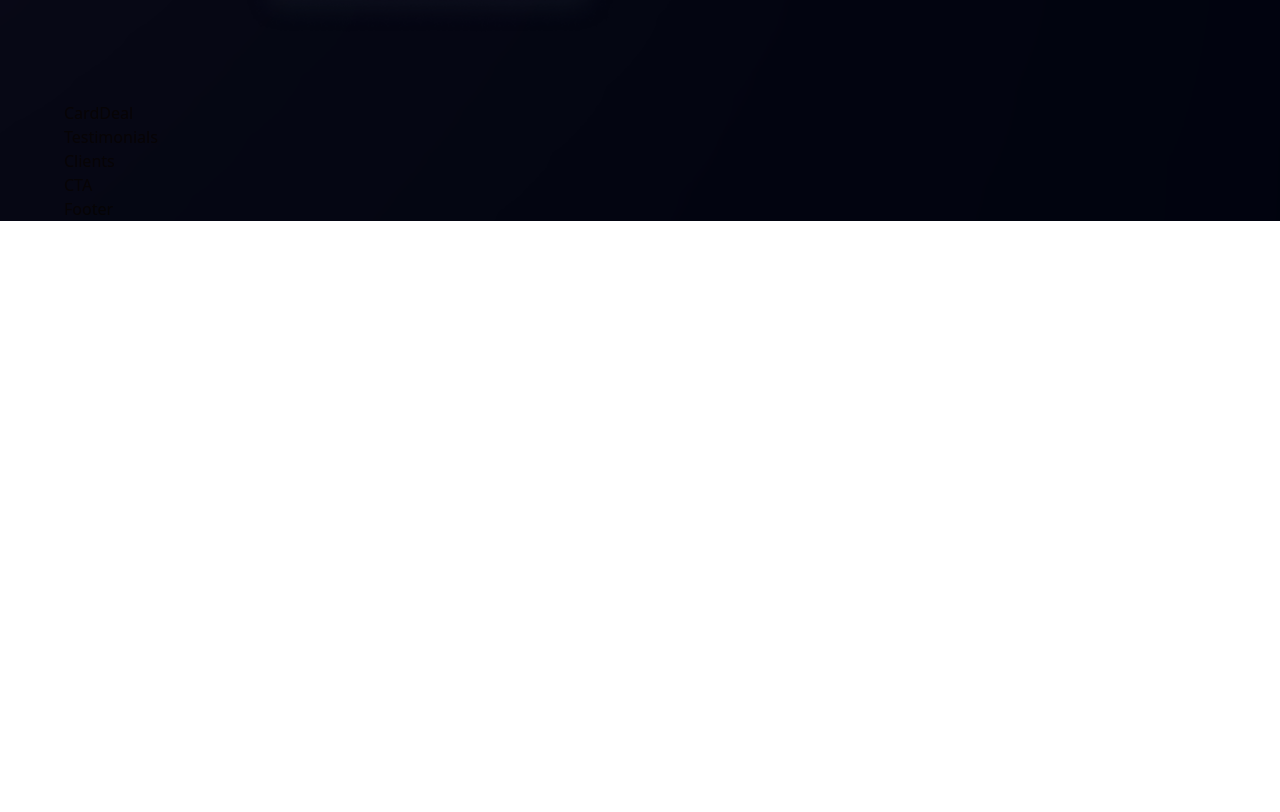
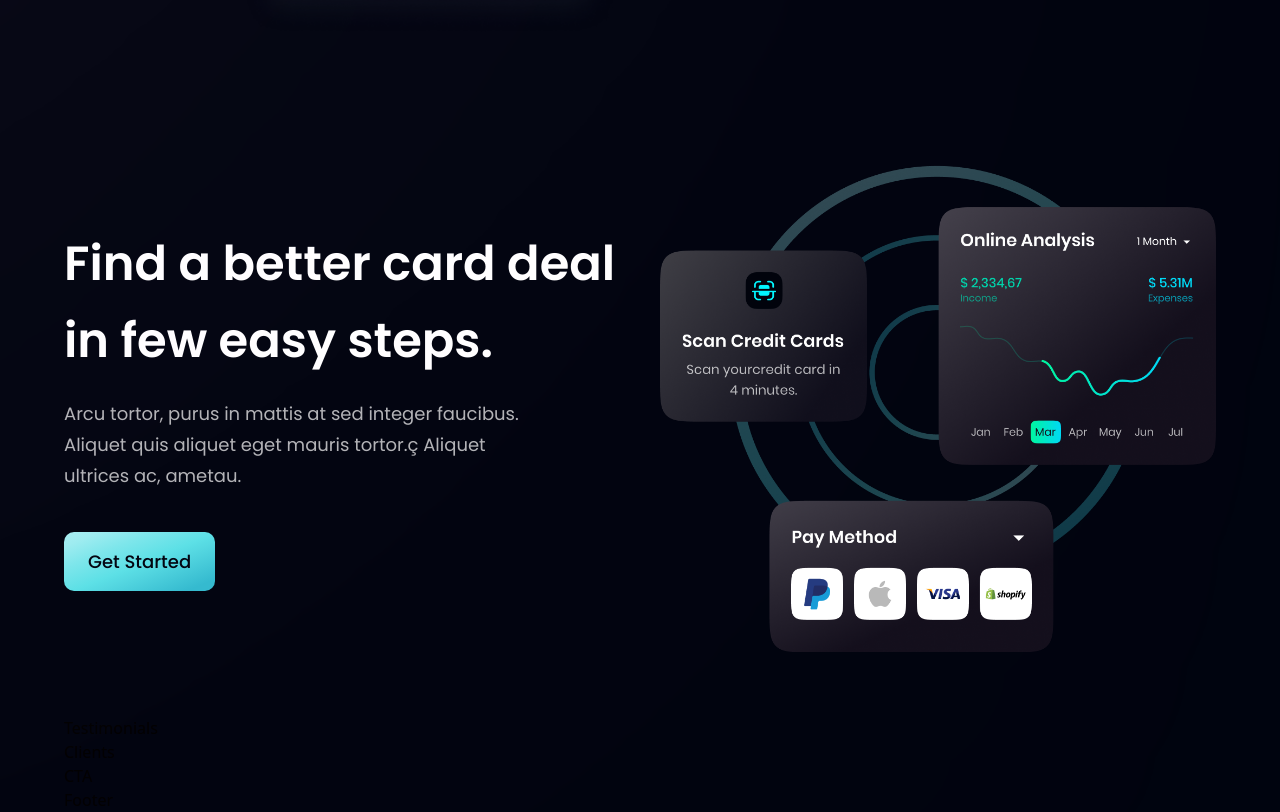
Before and after one commit to Zeviks/BankUI, a React (Vite) app: page / in a window 1280 px wide. Shown: the part 2172-2984 px from the top of the page. Before the commit the page ends 2393 px from the top, so only its background shows below. Built offline with nearby package versions, Linux system fonts and the light colour scheme.

Commit message:
Completed card-deal component.

```diff
--- a/src/components/Button.jsx
+++ b/src/components/Button.jsx
@@ -2,7 +2,7 @@
 
 const Button = ({ styles }) => {
   return (
-    <button type="button" className={`py-4 px-6 bg-blue-gradient font-poppins font-medium text-[18px] text-primary outline-none ${styles}`}>Get Started</button>
+    <button type="button" className={`py-4 px-6 bg-blue-gradient font-poppins font-medium text-[18px] text-primary outline-none rounded-[10px] ${styles}`}>Get Started</button>
   )
 }
 
--- a/src/components/CardDeal.jsx
+++ b/src/components/CardDeal.jsx
@@ -1,9 +1,23 @@
-import React from 'react'
+import { card } from '../assets';
+import styles, { layout } from '../style';
+import Button from './Button';
 
-const CardDeal = () => {
-  return (
-    <div>CardDeal</div>
+const CardDeal = () => (
+    <section className={layout.section}>
+        <div className={layout.sectionInfo}>
+          <h2 className={styles.heading2}>Find a better card deal <br className='sm:block hidden'/>in few easy steps.</h2>
+          <p className={`${styles.paragraph} max-w-[470px] mt-5`}>
+          Arcu tortor, purus in mattis at sed integer faucibus. Aliquet quis aliquet eget mauris tortor.ç Aliquet ultrices ac, ametau.
+          </p>
+          <Button styles='mt-10'/>
+        </div>
+
+        <div className={layout.sectionImg}>
+          <img src={card} alt='card' className='w-[100%] h-[100%]'/>
+
+        </div>
+    </section>
   )
-}
+
 
 export default CardDeal
```
